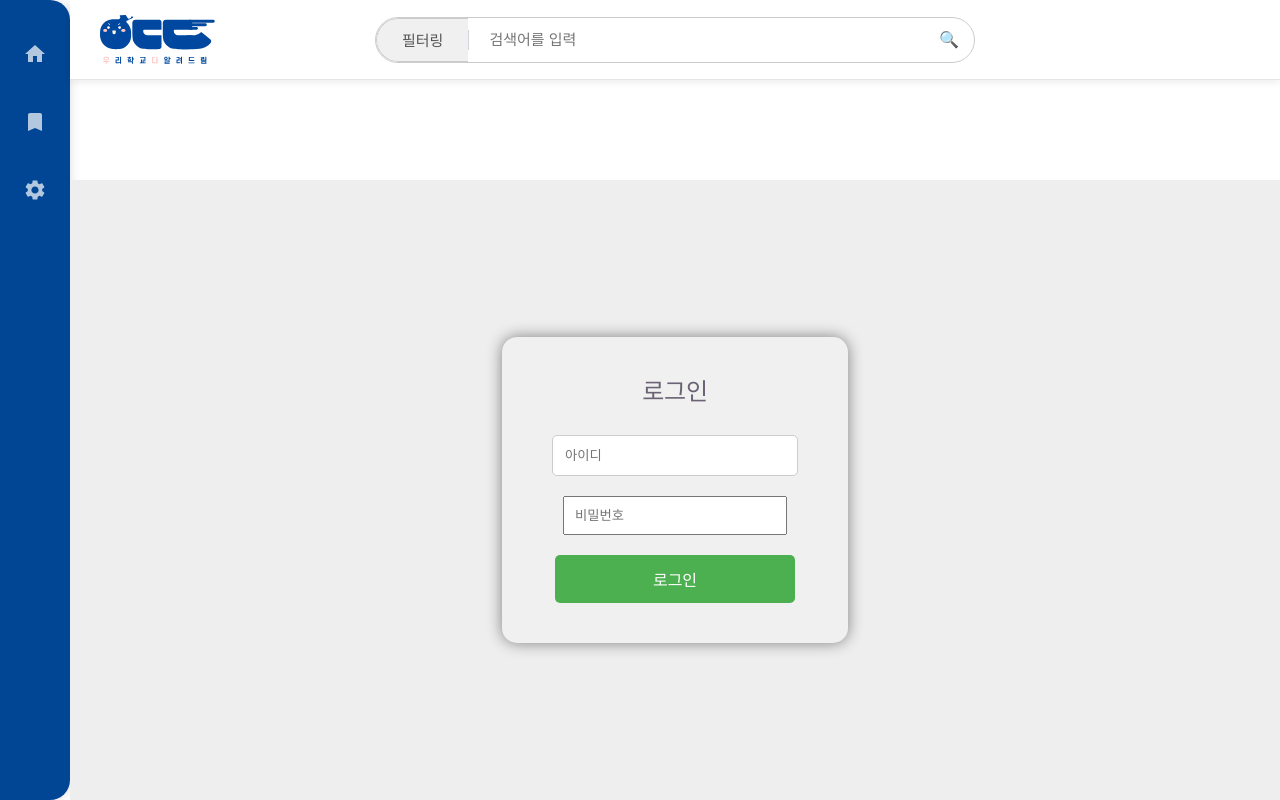
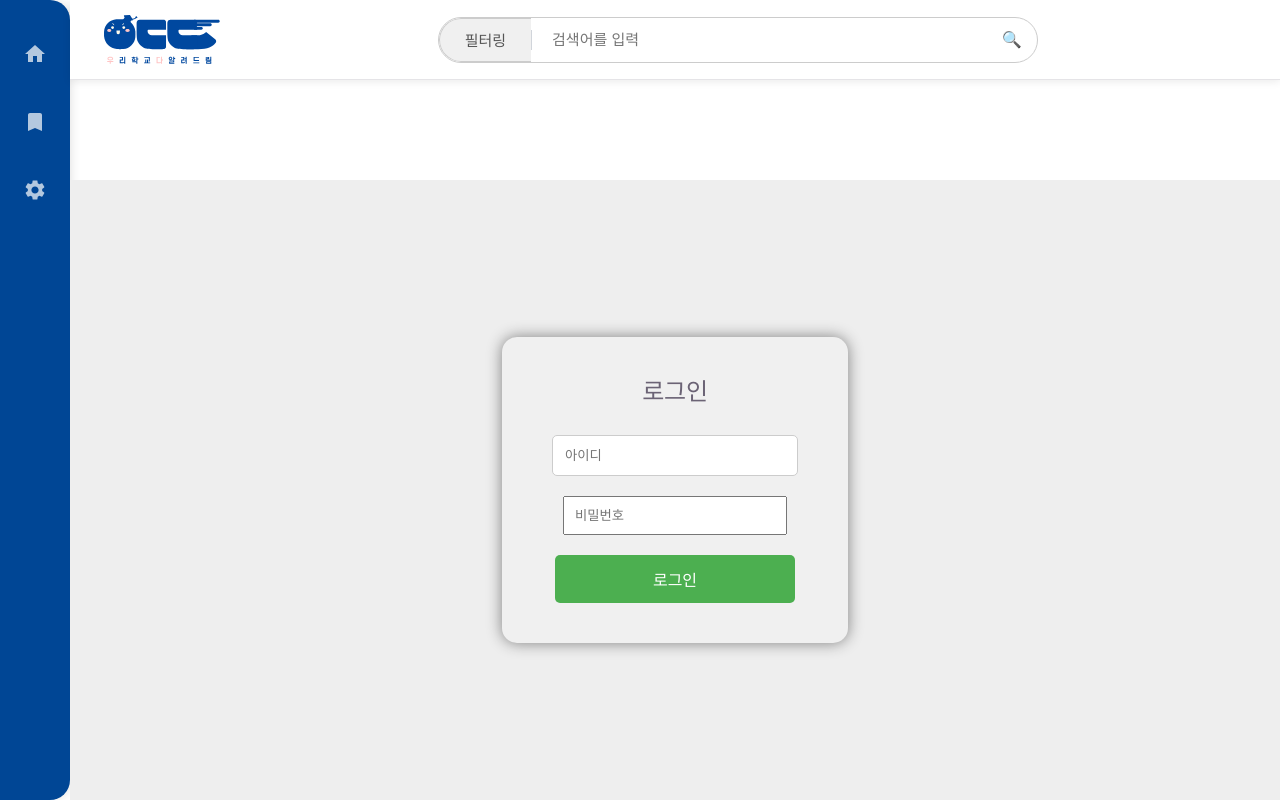
Before and after one commit to pknu-wap/Udada, a React (Vite) app in the folder client/: page /login in a window 1280 px wide. Built offline with nearby package versions, Linux system fonts and the light colour scheme.

Commit message:
fix: 창크기에 따른 유동적인 변경 추가

```diff
--- a/client/src/components/Navbar.css
+++ b/client/src/components/Navbar.css
@@ -4,7 +4,7 @@
     display: flex;
     align-items: center;
     height: 100px;
-    padding: 0 30px;
+    padding: 0 2%;
     background-color: #ffffff;
     border-bottom: 1px solid #e5e4e7;
     box-shadow: 0 2px 8px rgba(0, 0, 0, 0.08);
@@ -16,9 +16,10 @@
 }
 
 .navbar-left {
-    flex: 1;
     display: flex;
     align-items: center;
+    flex-shrink: 0;
+    padding-left: 10px;
 }
 
 .navbar-right {
@@ -28,11 +29,11 @@
 
 /*가운데*/
 .navbar-center {
-    position: absolute;
-    left: 50%;
-    transform: translateX(-50%);
+    flex: 1;
     display: flex;
     justify-content: center;
+    padding: 0 20px;
+    min-width: 0;
 }
 
 /*---------로고--------*/
@@ -54,7 +55,7 @@
 .search-section {
     display: flex;
     align-items: center;
-    width: 600px;
+    width: min(600px, 100%);
     height: 46px
 }
 
```
